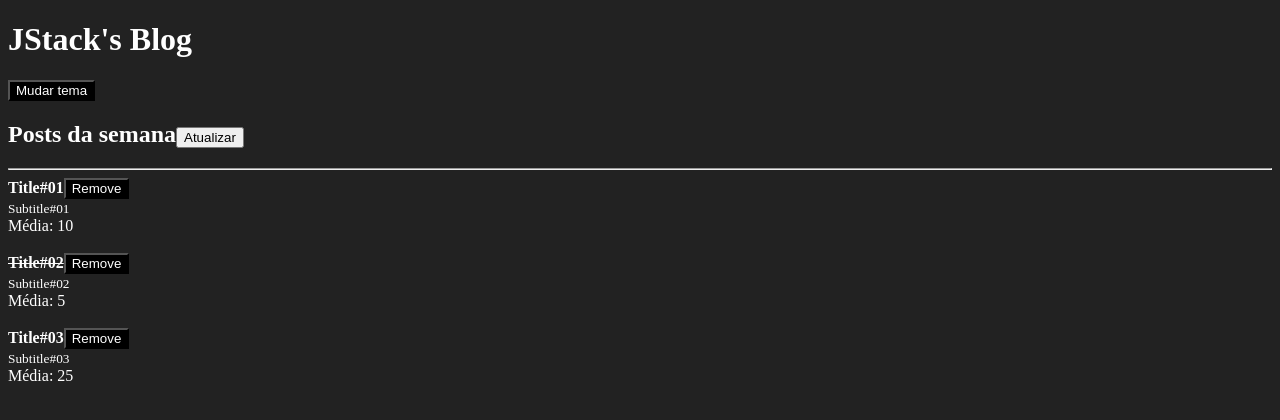
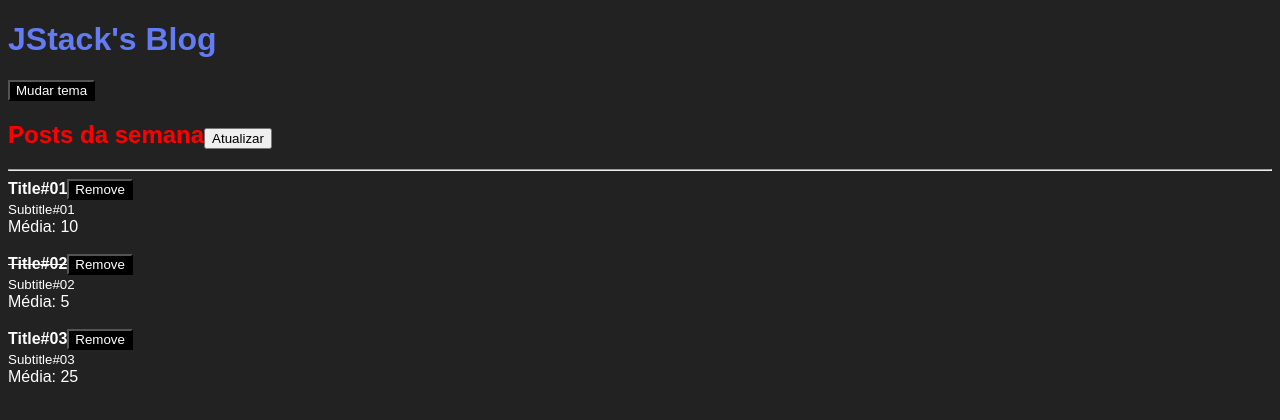
Before and after one commit to carolribeiro2112/fundamentos-react-jstack, a React app: page / in a window 1280 px wide. Shown: the top 420 px of the page. Built offline with nearby package versions, Linux system fonts and the light colour scheme.

Commit message:
config css modules

```diff
--- /dev/null
+++ b/src/App.css
@@ -0,0 +1,3 @@
+.title {
+  color: #f00;
+}
--- a/src/App.jsx
+++ b/src/App.jsx
@@ -2,6 +2,8 @@
 import Header from "./Header";
 import Post from "./Post";
 import { ThemeProvider } from "./ThemeContext";
+
+import styles from './App.css';
 
 function App() {
   const [posts, setPosts] = useState([
@@ -49,7 +51,7 @@
   return (
     <ThemeProvider>
       <Header>
-        <h2>
+        <h2 className={styles.title}>
           Posts da semana
 
           <button onClick={handleRefresh}>Atualizar</button>
--- /dev/null
+++ b/src/Header.css
@@ -0,0 +1,3 @@
+.title {
+  color: #637BF3;
+}
--- a/src/Header.jsx
+++ b/src/Header.jsx
@@ -2,13 +2,14 @@
 import PropTypes from 'prop-types';
 import Button from "./Button";
 import { ThemeContext } from "./ThemeContext";
+import styles from './Header.css';
 
 export default function Header(props) {
   const { onToggleTheme } = useContext(ThemeContext);
 
   return(
     <>
-      <h1>{props.title}</h1>
+      <h1 className={styles.title}>{props.title}</h1>
       <Button onClick={onToggleTheme}>Mudar tema</Button>
       {props.children}
     </>
--- a/src/index.css
+++ b/src/index.css
@@ -1,4 +1,5 @@
 body {
   background-color: #222;
   color: #fff;
+  font-family: sans-serif;
 }
--- a/webpack.config.js
+++ b/webpack.config.js
@@ -24,7 +24,15 @@
       {
         test: /\.css$/,
         exclude: /node_modules/,
-        use: ['style-loader', 'css-loader'],
+        use: [
+          'style-loader',
+          {
+            loader: 'css-loader',
+            options: {
+              modules: true,
+            },
+          },
+        ],
       },
     ],
   },
```
